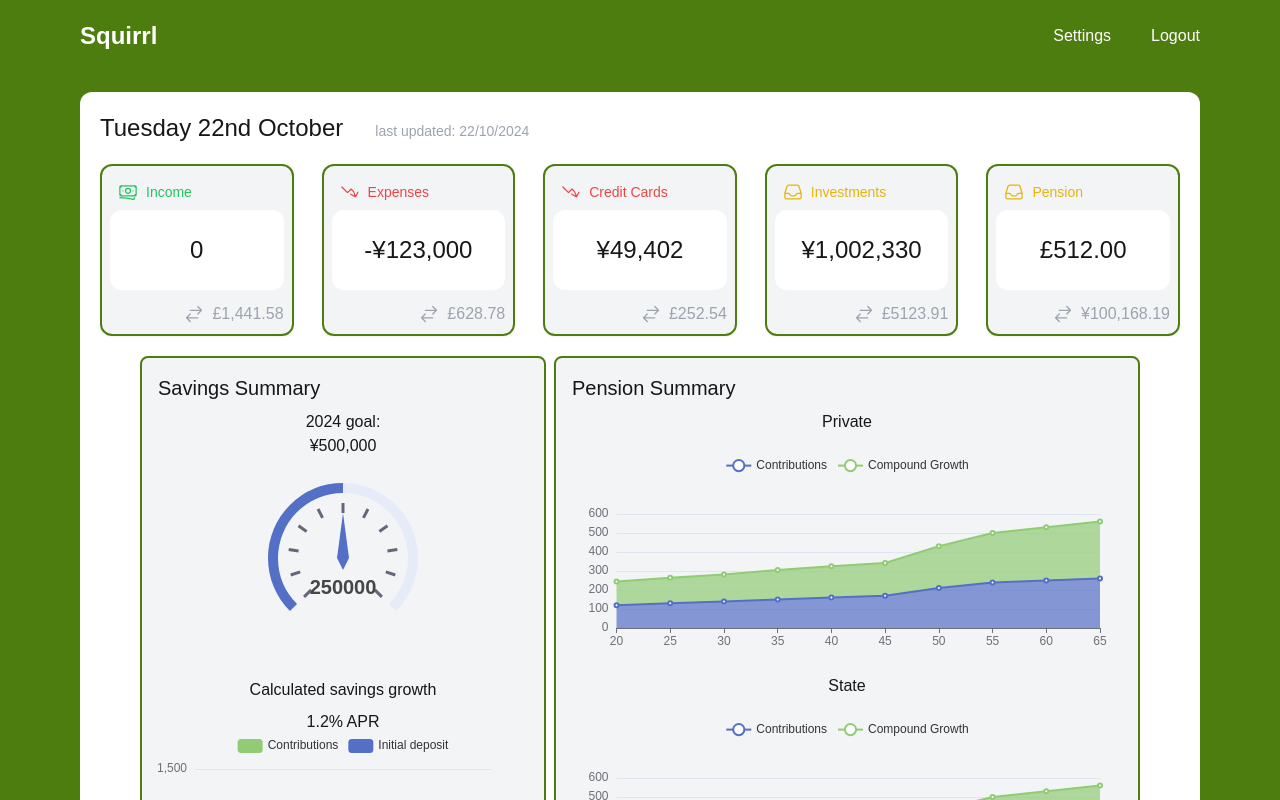
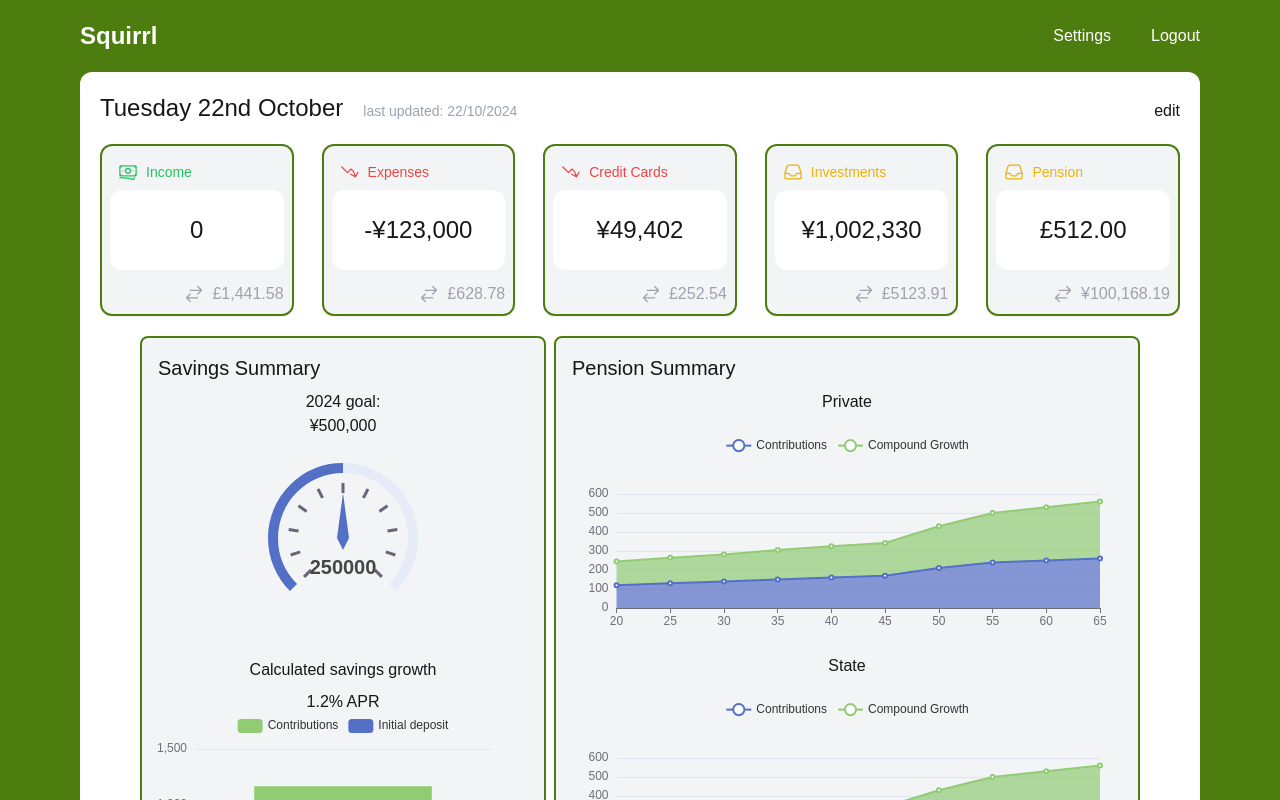
Before and after one commit to lampenny/squirrl, a Next.js app: page /dashboard in a window 1280 px wide. Shown: the top 800 px of the page. Built offline with nearby package versions, Linux system fonts and the light colour scheme; a web font is replaced by a local one.

Commit message:
Set up edit

```diff
--- a/src/app/dashboard/layout.tsx
+++ b/src/app/dashboard/layout.tsx
@@ -6,7 +6,7 @@ export default function Layout({ children }: { children: React.ReactNode }) {
       <div className="md:px-20 md:py-5 p-4">
         <Navbar />
       </div>
-      <div className="grow p-4 md:overflow-y-auto md:px-20 md:py-5">
+      <div className="grow p-4 md:overflow-y-auto md:px-20 md:py-0">
         {children}
       </div>
     </div>
--- a/src/app/providers.tsx
+++ b/src/app/providers.tsx
@@ -12,6 +12,7 @@ export const CurrentUserContext = createContext<{
 
 export function Providers({ children }: { children: React.ReactNode }) {
   const [currentUser, setCurrentUser] = useState(null)
+
   return (
     <CurrentUserContext.Provider value={{ currentUser, setCurrentUser }}>
       {children}
--- a/src/app/ui/dashboard/overview.tsx
+++ b/src/app/ui/dashboard/overview.tsx
@@ -12,6 +12,7 @@ import { CurrentUserContext } from '@/app/providers'
 export default function Overview() {
   const { currentUser } = useContext(CurrentUserContext)
   const [finances, setFinances] = useState<FinancialData>()
+  const [edit, setEdit] = useState(false)
   const now = new Date()
   const date = format(now, 'EEEE do MMMM')
   const shortDate = format(now, 'dd/MM/yyyy')
@@ -35,13 +36,24 @@ export default function Overview() {
 
   return (
     <div className="w-full items-center justify-center">
-      <div className="flex flex-col md:flex-row md:gap-8 pb-5 place-items-baseline">
-        <h1 className="text-2xl">{date}</h1>
-        <p className="text-sm text-gray-400">last updated: {shortDate}</p>
+      <div className="flex flex-col md:flex-row md:gap-8 pb-5 place-items-baseline justify-between">
+        <div className="flex flex-row place-items-baseline gap-x-5">
+          <h1 className="text-2xl">{date}</h1>
+          <p className="text-sm text-gray-400">last updated: {shortDate}</p>
+        </div>
+        <div>
+          <button
+            onClick={() => {
+              setEdit(true)
+            }}
+          >
+            edit
+          </button>
+        </div>
       </div>
       <div className="mb-5">
         <Suspense fallback={<CardSkeleton />}>
-          <CardWrapper finances={finances} />
+          <CardWrapper finances={finances} onEdit={edit} />
         </Suspense>
       </div>
       <div className="flex flex-row items-center justify-center">
```
Also changed, not shown: src/app/ui/dashboard/card-wrapper.tsx (+7 -1 lines).
